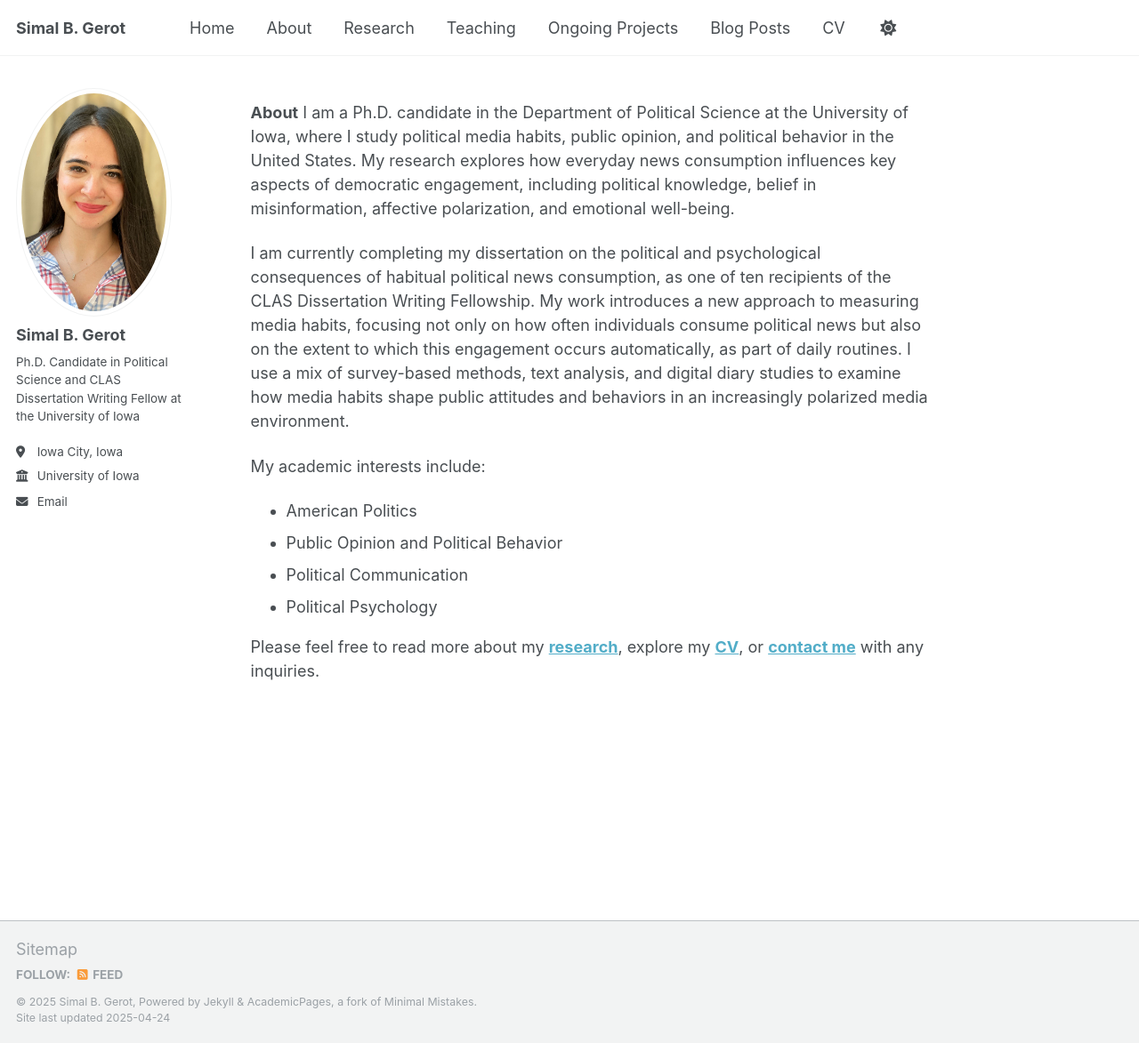
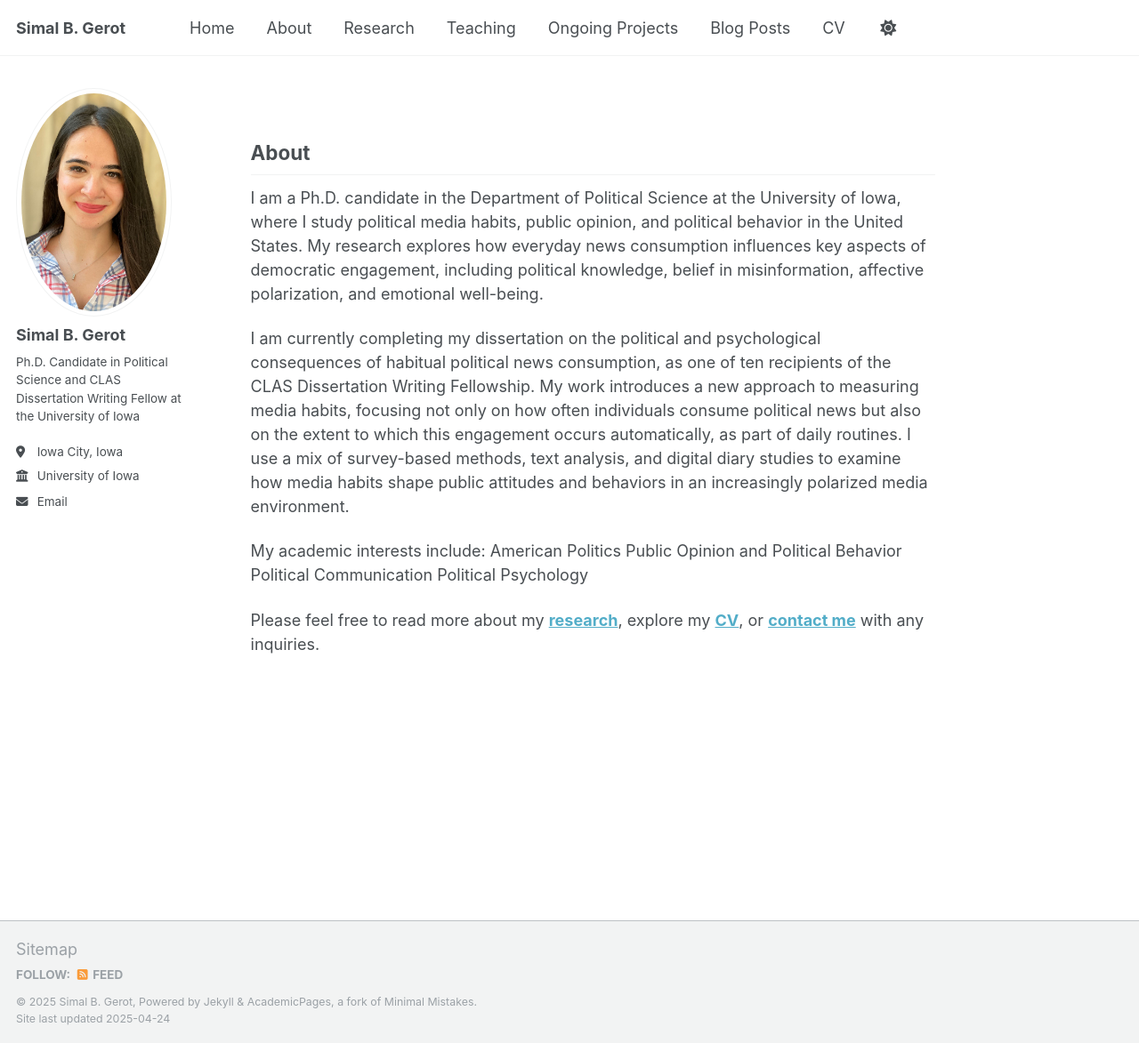
Before and after one commit to sbgerot/sbgerot.github.io, a Jekyll site: the page built from _pages/about.md, in a window 1280 px wide and 1173 px high. Shown: the whole window at 89% size. Built offline with Jekyll 4.4.1, drawn with Linux system fonts in a browser that asks for light colours.

```diff
--- a/_pages/about.md
+++ b/_pages/about.md
@@ -5,15 +5,15 @@ author_profile: true
 redirect_from:
   - /about.html
 ---
-**About**
+## About
 I am a Ph.D. candidate in the Department of Political Science at the University of Iowa, where I study political media habits, public opinion, and political behavior in the United States. My research explores how everyday news consumption influences key aspects of democratic engagement, including political knowledge, belief in misinformation, affective polarization, and emotional well-being.
 
 I am currently completing my dissertation on the political and psychological consequences of habitual political news consumption, as one of ten recipients of the CLAS Dissertation Writing Fellowship. My work introduces a new approach to measuring media habits, focusing not only on how often individuals consume political news but also on the extent to which this engagement occurs automatically, as part of daily routines. I use a mix of survey-based methods, text analysis, and digital diary studies to examine how media habits shape public attitudes and behaviors in an increasingly polarized media environment.
 
 My academic interests include:
-- American Politics
-- Public Opinion and Political Behavior
-- Political Communication
-- Political Psychology
+American Politics
+Public Opinion and Political Behavior
+Political Communication
+Political Psychology
 
 Please feel free to read more about my **[research](/publications/)**, explore my **[CV](/cv/)**, or **[contact me](mailto:simal-gerot@uiowa.edu)** with any inquiries.
```
